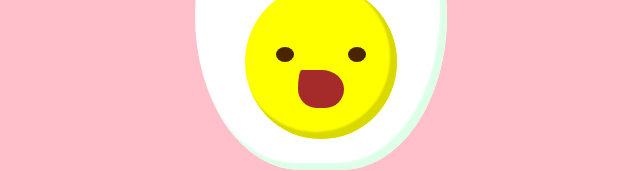
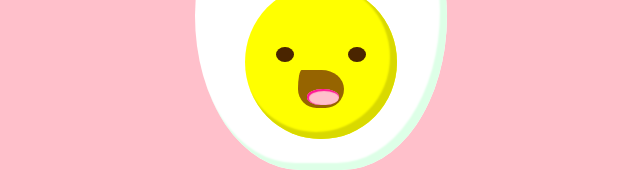
Before and after one commit to Carochan/happyEgg, a plain HTML site: page index.html in a window 1280 px wide. Shown: the part 394-565 px from the top of the page, without its empty margins (319-959 px from the left). Drawn offline with Linux system fonts and the light colour scheme.

Commit message:
Add tongue

```diff
--- a/index.html
+++ b/index.html
@@ -12,7 +12,9 @@
           <div class="eye"></div>
           <div class="eye"></div>
         </div>
-        <div class="mouth"></div>
+        <div class="mouth">
+          <div class="tongue"></div>
+        </div>
       </div>
     </div>
   </div>
--- a/styles.css
+++ b/styles.css
@@ -58,7 +58,7 @@ body {
 .mouth {
   width: 30%;
   height: 25%;
-  background: brown;
+  background: #966400;
   border-top-left-radius: 10% 60%;
   border-top-right-radius: 60% 60%;
   border-bottom-left-radius: 50% 60%;
@@ -67,3 +67,16 @@ body {
   position: relative;
   top: 45%;
 }
+.tongue {
+  width: 70%;
+  height: 40%;
+  background: pink;
+  position: relative;
+  top: 50%;
+  left: 20%;
+  border-top-left-radius: 60% 60%;
+  border-top-right-radius: 60% 60%;
+  border-bottom-left-radius: 50% 60%;
+  border-bottom-right-radius: 50% 60%;
+  box-shadow: inset 1px 1px 1px 1px deeppink;
+}
```
